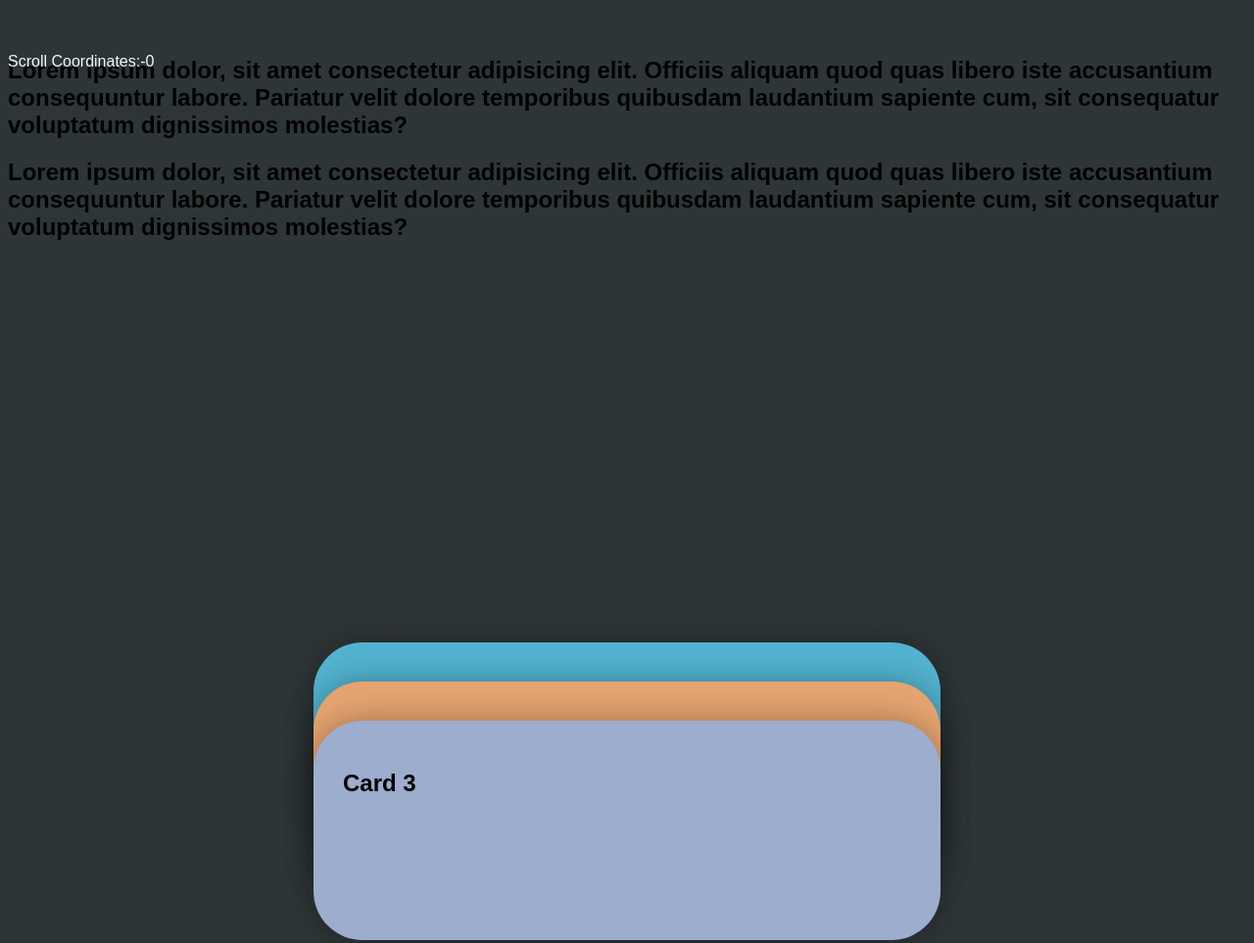
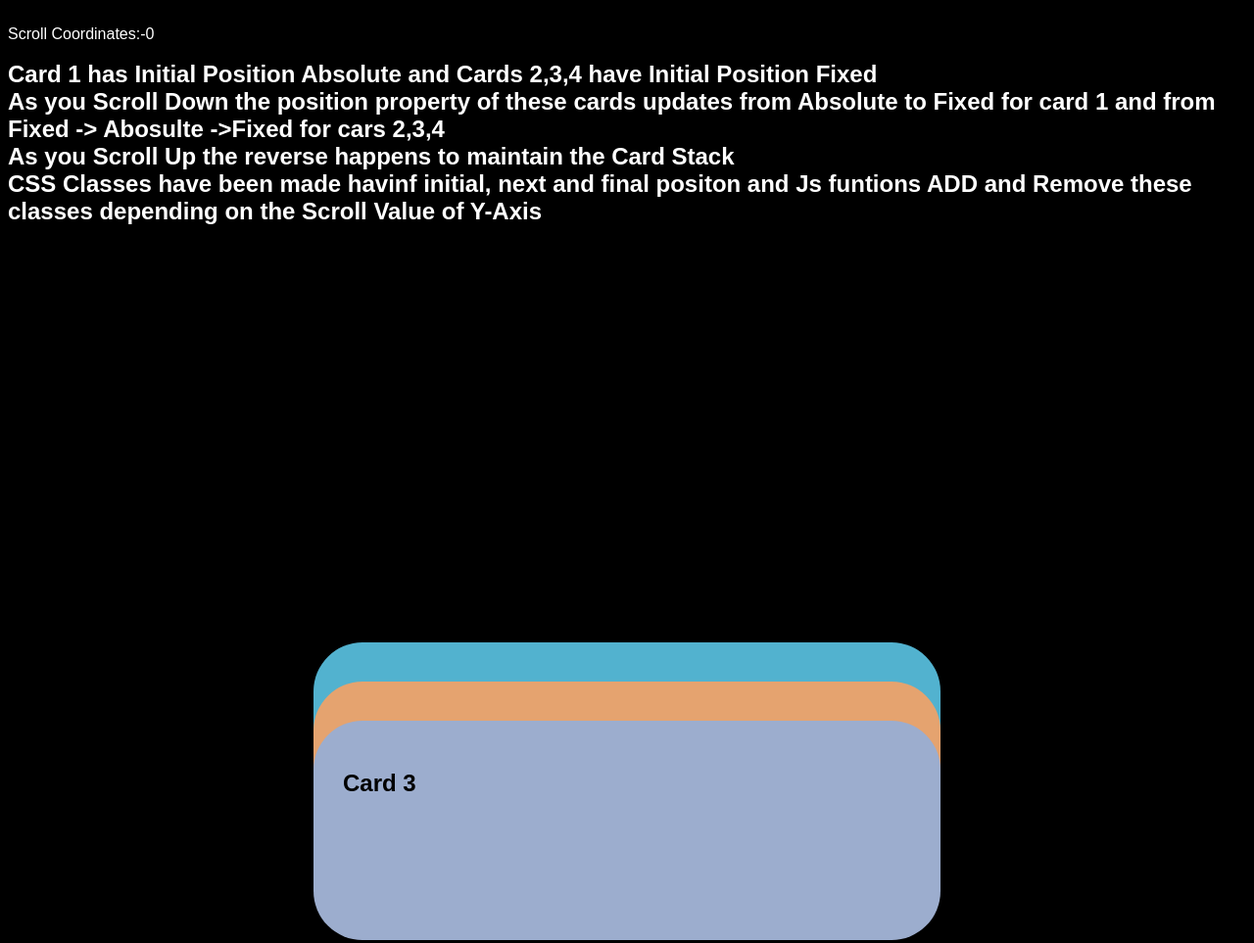
Before and after one commit to harjasdt/farmako_cardStack, a plain HTML site: page index.html in a window 1280 px wide. Shown: the top 963 px of the page at 98% size. Drawn offline with Linux system fonts and the light colour scheme.

Commit message:
Add files via upload

```diff
--- a/index.html
+++ b/index.html
@@ -8,9 +8,11 @@
   <body>
     <p id="cord"></p>
     <section id="before_animation">
-        <h1>Lorem ipsum dolor, sit amet consectetur adipisicing elit. Officiis aliquam quod quas libero iste accusantium consequuntur labore. Pariatur velit dolore temporibus quibusdam laudantium sapiente cum, sit consequatur voluptatum dignissimos molestias?</h1>
-        <h1>Lorem ipsum dolor, sit amet consectetur adipisicing elit. Officiis aliquam quod quas libero iste accusantium consequuntur labore. Pariatur velit dolore temporibus quibusdam laudantium sapiente cum, sit consequatur voluptatum dignissimos molestias?</h1>
-
+        <h2><p>Card 1 has Initial Position Absolute and Cards 2,3,4 have Initial Position Fixed
+            <br>As you Scroll Down the position property of these cards updates from Absolute to Fixed for card 1 and from Fixed -> Abosulte ->Fixed for cars 2,3,4
+        <br>As you Scroll Up the reverse happens to maintain the Card Stack
+    <br>CSS Classes have been made havinf initial, next and final positon and Js funtions ADD and Remove these classes depending on the Scroll Value of Y-Axis   </p>
+</h2>
     </section>
     <div class="container" id="actual-work">
         <!-- <ul id="cards"> -->
@@ -38,10 +40,13 @@
     </div>
     <section id="after_animation">
 
-        <p><h1>Lorem ipsum dolor, sit amet consectetur adipisicing elit. Officiis aliquam quod quas libero iste accusantium consequuntur labore. Pariatur velit dolore temporibus quibusdam laudantium sapiente cum, sit consequatur voluptatum dignissimos molestias?</h1>
-            <h1>Lorem ipsum dolor, sit amet consectetur adipisicing elit. Officiis aliquam quod quas libero iste accusantium consequuntur labore. Pariatur velit dolore temporibus quibusdam laudantium sapiente cum, sit consequatur voluptatum dignissimos molestias?</h1>
-    Lorem ipsum dolor sit, amet consectetur adipisicing elit. Fugiat ratione provident laudantium voluptatum, officia sint voluptas sapiente ipsam id quam doloribus minus consectetur et totam sed, nobis, magni corporis minima?Lorem ipsum dolor sit amet consectetur adipisicing elit. Ut voluptas fuga at illo eligendi odit hic odio, beatae corporis debitis tenetur ullam autem iste modi doloremque nesciunt laudantium dolor sint.</p>
+       <p>
+        <h2>
+            Lorem ipsum dolor, sit amet consectetur adipisicing elit. Enim facilis, distinctio, unde accusantium inventore magnam mollitia totam nisi quam ipsam commodi nesciunt, dignissimos atque corporis ducimus! Cupiditate provident laborum odit?
+            Lorem ipsum dolor sit amet consectetur adipisicing elit. Quasi ducimus dolorem placeat? Maiores mollitia incidunt reprehenderit alias deserunt quam consequatur praesentium reiciendis nihil illo, dolorem accusantium vitae earum sit iste.
 
+        </h2>
+       </p>
     </section>
     <script src="fun.js"></script>
 </body>
--- a/style.css
+++ b/style.css
@@ -2,27 +2,28 @@
 #cord{
 	color: aliceblue;
 	position: fixed;
+	top: 10px;
 
 }
 
 #after_animation{
 	position: absolute;
 	 top:1600px; /*form scroll coordinates */
+	 color: white !important;
+}
+
+p{
+	color: white !important;
+}
+body {
+	padding-bottom: 200px;
+	padding-top: 30px !important;
+	background-color:black;
+	font-family: 'Arial', sans-serif;
+
 }
 
 
-body {
-	padding-bottom: 200px;
-	padding-top: 30px !important;
-	background-color: #2E3537;
-	font-family: 'Arial', sans-serif;
-}
-
-:root {
-
-	--cardHeight: 28vh;
-
-}
 
 .container {
 
@@ -123,10 +124,8 @@ body {
 	box-sizing: border-box;
 	padding: 30px;
 	border-radius: 50px;
-	box-shadow: 0 0 30px 0 rgba(0,0,0,0.3);
-	height: var(--cardHeight);
+	height: 28vh;
 	width: 50vw;
-	justify-content: center;
-	align-items: center;
-	transition: all 0.5s;
+
+
 }
```
